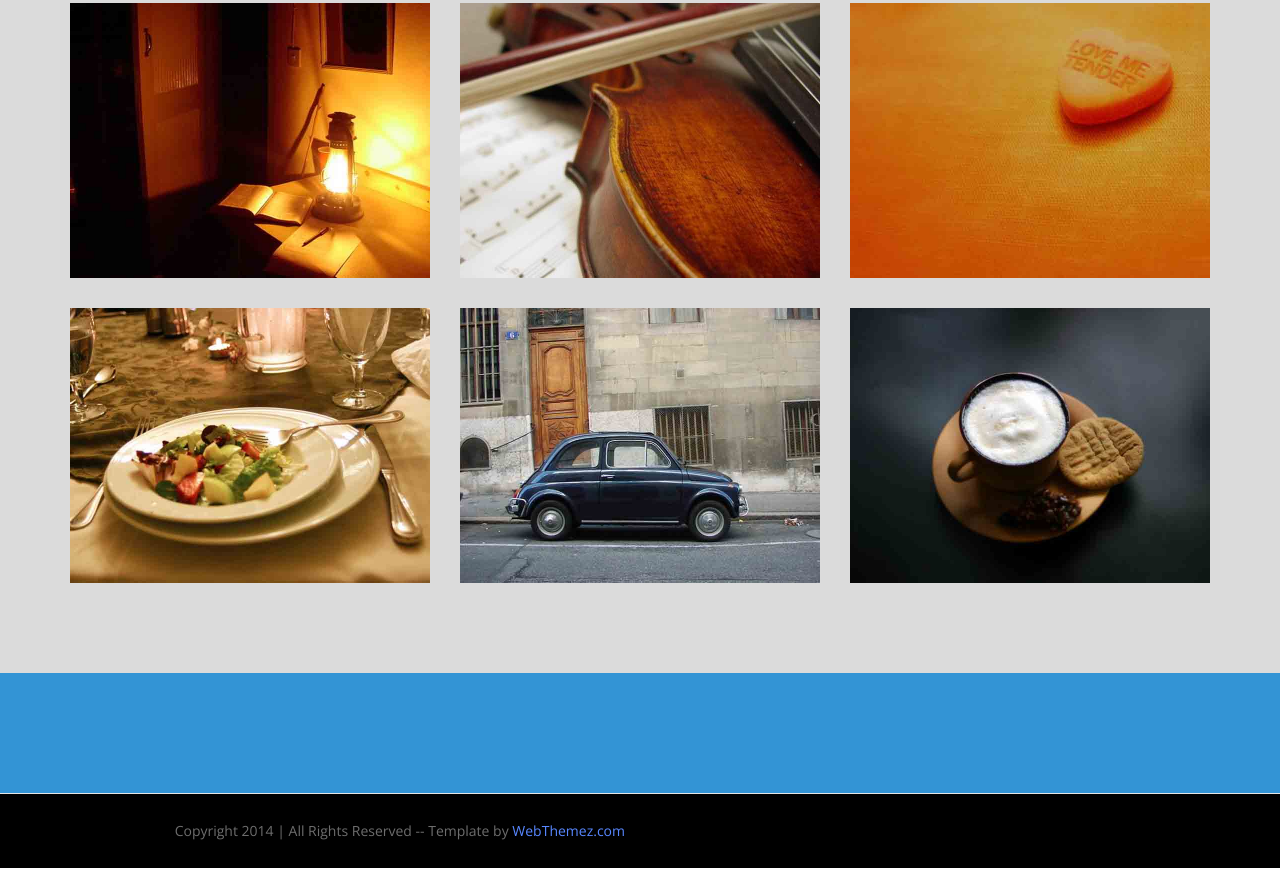
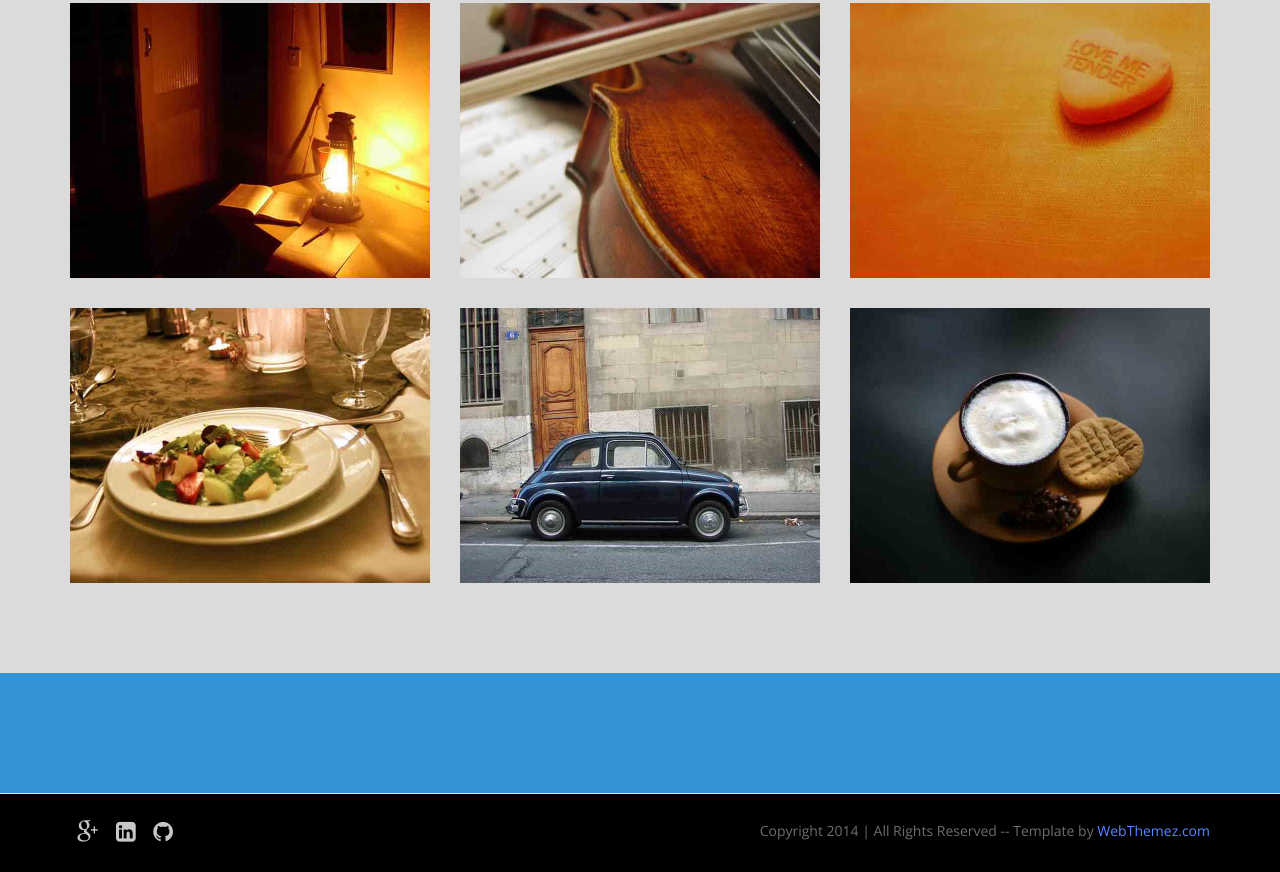
Before and after one commit to aghelinejad/Portfolio_Mehdi, a plain HTML site: page index.html in a window 1280 px wide. Shown: the part 1844-2716 px from the top of the page. Drawn offline with nearby package versions, Linux system fonts and the light colour scheme.

Commit message:
bio, icons

```diff
--- a/index.html
+++ b/index.html
@@ -74,7 +74,7 @@
 <section id="introText">
   <div class="container">
     <div>
-      <h1>I am an experienced data scientist with a phd degree in engineering</h1>
+      <h1>phd mechanical engineering</h1>
       <p>I have developed a strong analytical mindset, quantitative background, and programming skills through 5 years of professional experience and 6 years of research collaborations on data modeling/analysis and computational/numeral simulations.</p>
     </div>
   </div>
@@ -183,6 +183,13 @@
 <footer class="copyright">
   <div class="container">
     <div class="row">
+      <div class="col-md-6">
+        <div class="social pull-left">
+          <a href="https://scholar.google.ca/citations?user=ZhYnxx8AAAAJ&hl=en&oi=ao"><i class="fa fa-google-plus"></i></a>
+          <a href="https://www.linkedin.com/in/mehdi-aghelinejad"><i class="fa fa-linkedin-square"></i></a>
+          <a href="https://github.com/aghelinejad"><i class="fa fa-github"></i></a>
+        </div>
+      </div>
       <div class="col-md-6"> <span class="pull-right">Copyright 2014 | All Rights Reserved  -- Template by <a href="http://webThemez.com">WebThemez.com</a></span> </div>
     </div>
     <!-- / .row -->
```
Also changed, not shown: images/PEDRUM-52.jpg (deleted), images/banner-bg.jpg (deleted), images/bg.jpg (deleted), images/photo-1.jpg (deleted), images/portfolio/img7.jpg (deleted), images/portfolio/img8.jpg (deleted), images/portfolio/img9.jpg (deleted), 3 other files.
